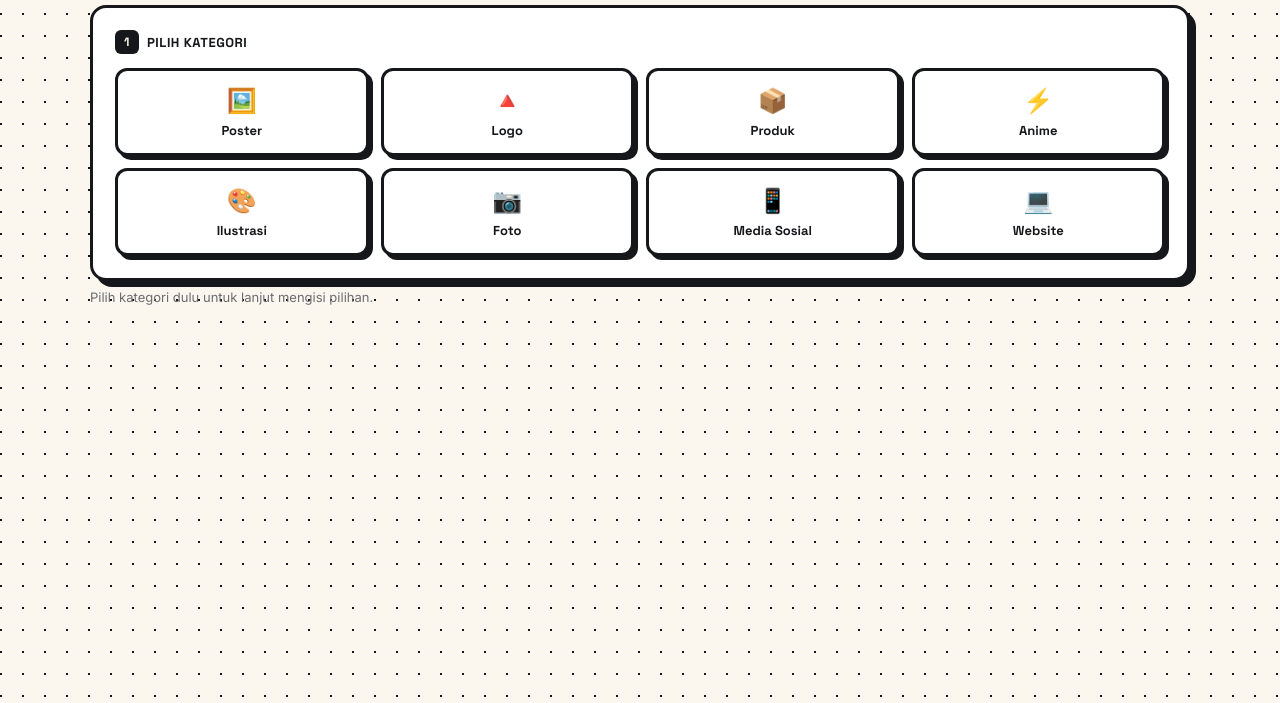
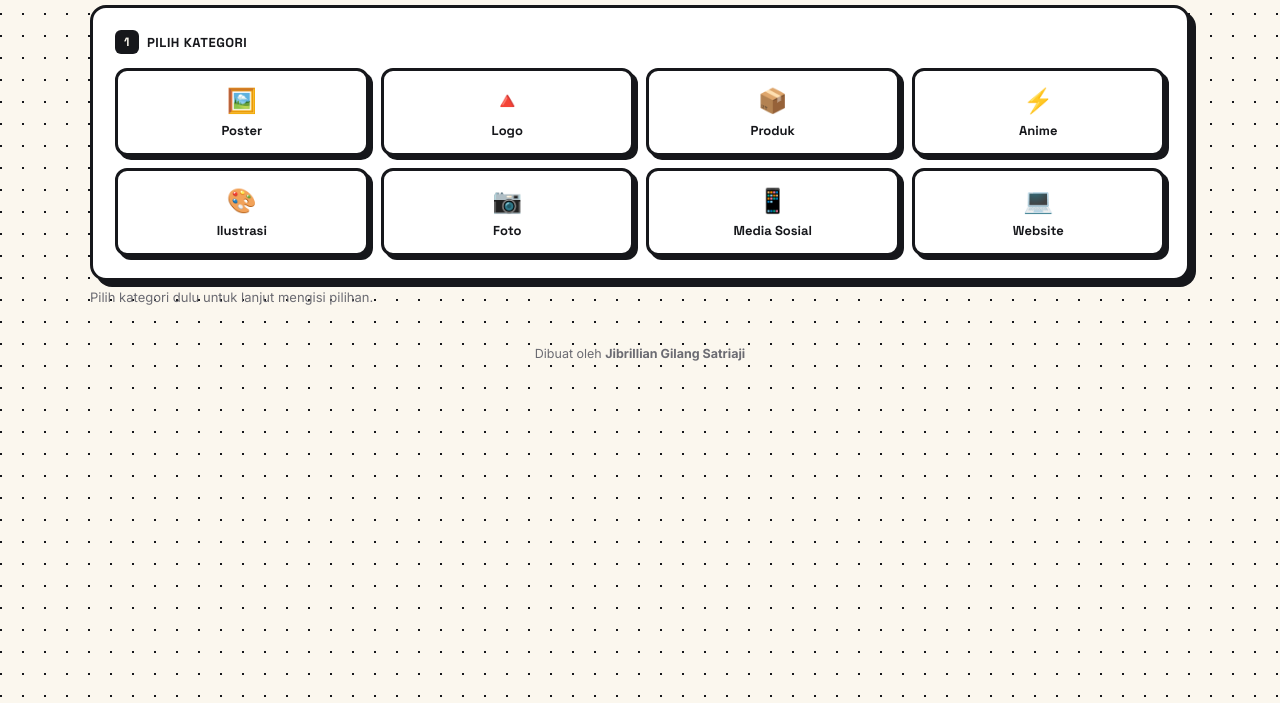
Before and after one commit to Aburiru/Prompt-Content-Generator, a plain HTML site: page index.html in a window 1280 px wide. Shown: the part 97-800 px from the top of the page. Drawn offline with Linux system fonts and the light colour scheme.

Commit message:
feat: add footer with author credit

```diff
--- a/index.html
+++ b/index.html
@@ -259,7 +259,10 @@
       </div>
     </div>
 
+  <div class="pb-footer pb-hint" style="text-align: center; margin-top: 40px; padding-bottom: 20px;">
+    Dibuat oleh <strong>Jibrillian Gilang Satriaji</strong>
   </div>
+</div>
 </div>
 
 <div class="pb-toast" id="toast">Tersalin ke clipboard!</div>
```
